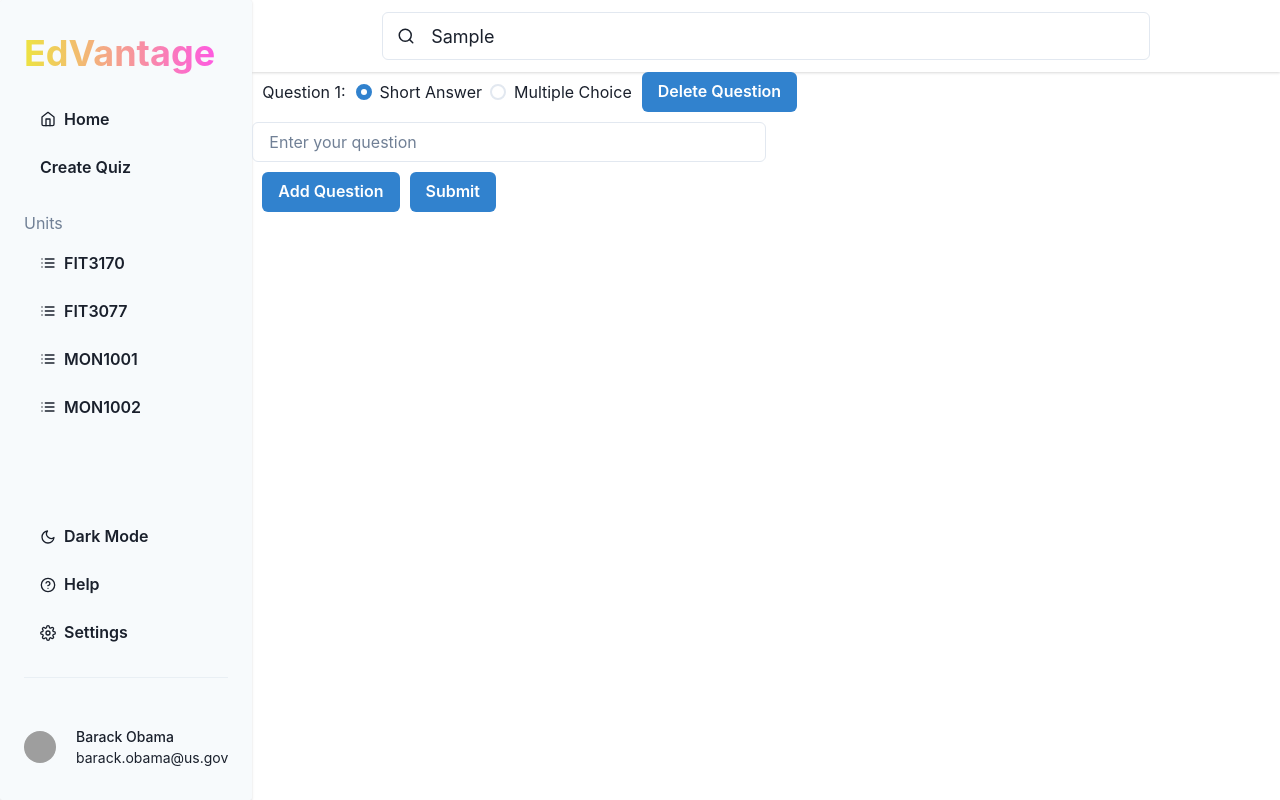
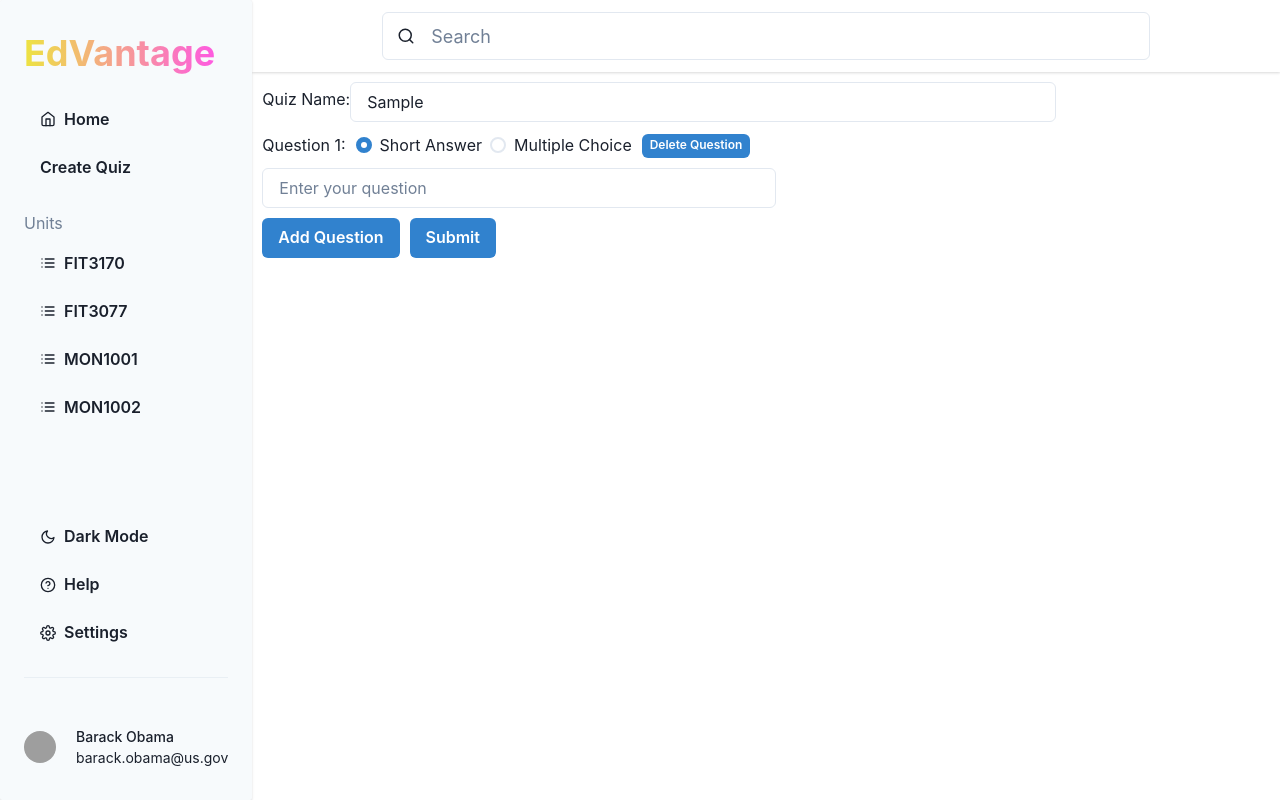
Before and after one commit to Monash-FIT3170/EdVantage, a Next.js app in the folder frontend/: page /QuizCreationPage in a window 1280 px wide. Both pictures are taken after typing "Sample" into the empty fields and a click on the button "Add Question". Built offline with nearby package versions, Linux system fonts and the light colour scheme; no server answers; grey boxes are pictures that could not be loaded.

Commit message:
rearrage ui element to look better

```diff
--- a/frontend/components/Quiz/QuizCreation/MultipleChoiceQuestionCreate.tsx
+++ b/frontend/components/Quiz/QuizCreation/MultipleChoiceQuestionCreate.tsx
@@ -29,14 +29,14 @@ const MultipleChoiceQuestionCreate = () => {
     );
   };
   return (
-    <div>
+    <div style={{ marginLeft: '10px' }}>
       <div style={{ width: '50%' }}>
         <Input placeholder="Enter your question" />
       </div>
       <RadioGroup onChange={setOptionDelete} value={optionDelete}>
         <Stack direction="row">{OptionSet}</Stack>
       </RadioGroup>
-      <div style={{ width: '50%' }}>
+      <div style={{ width: '50%', marginTop: '5px' }}>
         <Input placeholder="Enter your option" onChange={onChange} />
       </div>
       <div style={{ display: 'flex', padding: '10px', marginTop: '5px' }}>
@@ -44,10 +44,11 @@ const MultipleChoiceQuestionCreate = () => {
           onClick={addOption}
           style={{ marginRight: '10px' }}
           colorScheme="blue"
+          size="sm"
         >
           Add Option
         </Button>
-        <Button onClick={deleteOption} colorScheme="blue">
+        <Button onClick={deleteOption} colorScheme="blue" size="sm">
           Delete Option
         </Button>
       </div>
--- a/frontend/components/Quiz/QuizCreation/QuestionCard.tsx
+++ b/frontend/components/Quiz/QuizCreation/QuestionCard.tsx
@@ -38,6 +38,7 @@ const QuestionCard = (props: questionCardProp) => {
         <div>
           <Button
             colorScheme="blue"
+            size="xs"
             style={{ marginLeft: '10px' }}
             onClick={handleDelete}
           >
--- a/frontend/components/Quiz/QuizCreation/ShortAnswerCreate.tsx
+++ b/frontend/components/Quiz/QuizCreation/ShortAnswerCreate.tsx
@@ -2,7 +2,7 @@ import { Input, Button, Flex } from '@chakra-ui/react';
 const ShortAnswerCreate = () => {
   return (
     <div style={{ marginBottom: '10px', display: 'flex' }}>
-      <div style={{ width: '50%' }}>
+      <div style={{ width: '50%', marginLeft: '10px' }}>
         <Input placeholder="Enter your question" required />
       </div>
     </div>
--- a/frontend/pages/QuizCreationPage.tsx
+++ b/frontend/pages/QuizCreationPage.tsx
@@ -1,4 +1,11 @@
-import { Button, ButtonGroup, Stack, Select } from '@chakra-ui/react';
+import {
+  Button,
+  ButtonGroup,
+  Stack,
+  Select,
+  Input,
+  Flex,
+} from '@chakra-ui/react';
 import { useRef, useEffect, useState } from 'react';
 
 import QuestionCard from '../components/Quiz/QuizCreation/QuestionCard';
@@ -48,6 +55,10 @@ const QuizCreationPage = () => {
 
   return (
     <div>
+      <div style={{ display: 'Flex ', margin: '10px' }}>
+        <div style={{ marginTop: '5px' }}>Quiz Name: </div>
+        <Input style={{ width: '70%' }} required />
+      </div>
       {questionSet.map((question) => question)}
       <Button
         onClick={addQuestion}
```
